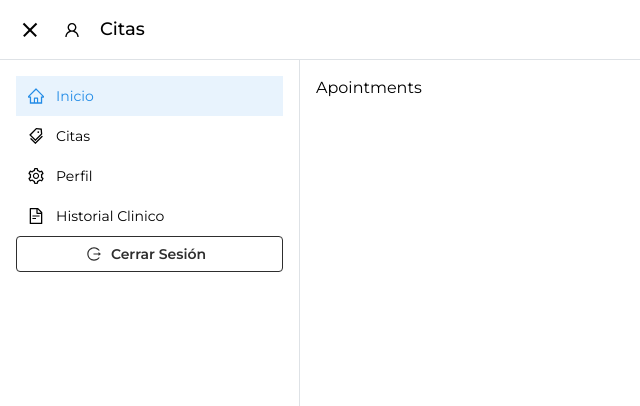
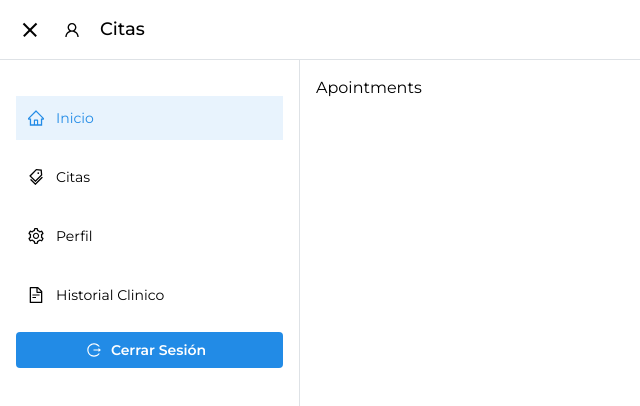
Before and after one commit to alanvviera/DentalSystem, a Next.js app: page /andre/appointments in a window 1280 px wide. Shown: the top 406 px of the page, without its empty margins (0-640 px from the left). Built offline with nearby package versions, Linux system fonts and the light colour scheme.

Commit message:
SideBarMenuLayout Component Full Mantine

```diff
--- a/components/SideBarComponent/LayoutAndre.jsx
+++ b/components/SideBarComponent/LayoutAndre.jsx
@@ -37,7 +37,7 @@ export function CollapseDesktop({children, routes}) {
         <Group h="100%" px="md" gap={'lg'}>
           <Burger opened={mobileOpened} onClick={toggleMobile} hiddenFrom="sm" size="sm" />
           <Burger opened={desktopOpened} onClick={toggleDesktop} visibleFrom="sm" size="sm" />
-          <UserOutlined mb={5} />
+          <UserOutlined />
           {NamePath()}
           <Text fw={500} size="lg">
             {tl}
@@ -45,32 +45,26 @@ export function CollapseDesktop({children, routes}) {
         </Group>
       </AppShell.Header>
       <AppShell.Navbar p="md">
-        <Box>
+        <Box py={5}>
           {routes.map((item, index)=>(
             <NavLink
+              py={10}
+              my={15}
               component={Link}
               key={index}
               active={index === active}
               label={item.title}
               href={item.url}
               leftSection={item.icon}
+              variant='subtles'
+              color='blue'
               onClick={()=>setActive(index)}
             />
           ))}
-          <Button leftSection={<LogoutOutlined/>} fullWidth={true} variant="outline" color='dark'>Cerrar Sesión</Button>
+          <Button leftSection={<LogoutOutlined/>} py={10} my={15} fullWidth={true} variant="subtles" color='blue'>Cerrar Sesión</Button>
         </Box>
       </AppShell.Navbar>
       <AppShell.Main>{children}</AppShell.Main>
     </AppShell>
   );
 }
-
-{/*
-            <button
-                className={`flex items-center px-4 py-2 mt-1 w-full text-gray-600 transition-colors
-                duration-300 transform rounded-md dark:text-gray-400 hover:bg-gray-100
-                dark:hover:bg-gray-800 dark:hover:text-gray-200 hover:text-gray-700`}>
-                <LogoutOutlined/>
-                <span className="mx-4 font-medium">Cerrar Sesión</span>
-            </button>
-*/}
```
